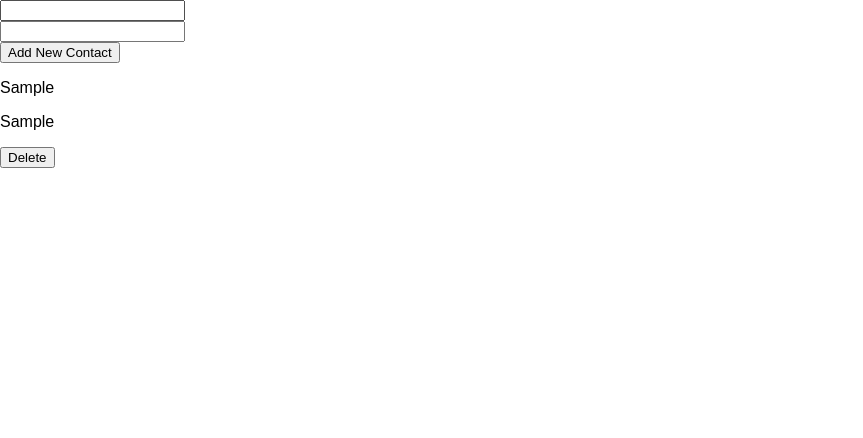
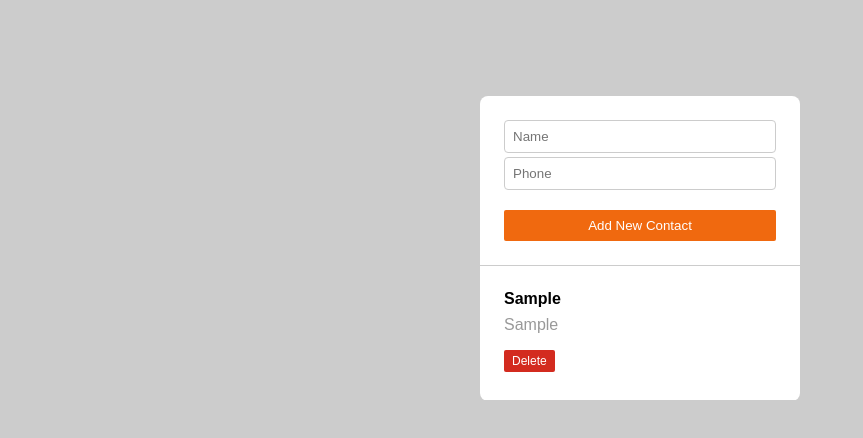
Before and after one commit to gattigaga/basic-redux, a React (Create React App) app: page / in a window 1280 px wide. Both pictures are taken after typing "Sample", "Sample" into the empty fields and a click on the button "Add New Contact". Shown: the top 438 px of the page, without its empty margins (0-863 px from the left). Built offline with nearby package versions, Linux system fonts and the light colour scheme.

Commit message:
Styling components

```diff
--- a/src/App.js
+++ b/src/App.js
@@ -3,8 +3,8 @@ import { connect } from "react-redux";
 
 import ContactList from "./components/ContactList";
 import ContactItem from "./components/ContactItem";
-
 import { addContact, removeContact } from "./states/actions";
+import "./assets/css/App.css";
 
 class App extends Component {
   constructor(props) {
@@ -22,17 +22,21 @@ class App extends Component {
 
     return (
       <div className="App">
-        <div>
+        <div className="App__form">
           <input
             type="text"
             value={name}
             onChange={event => this.setState({ name: event.target.value })}
+            className="App__input"
+            placeholder="Name"
           />
           <br />
           <input
             type="text"
             value={phone}
             onChange={event => this.setState({ phone: event.target.value })}
+            className="App__input"
+            placeholder="Phone"
           />
           <br />
           <button
@@ -41,6 +45,7 @@ class App extends Component {
               this.setState({ name: "", phone: "" });
               addNewContact({ name, phone });
             }}
+            className="App__button"
           >
             Add New Contact
           </button>
--- /dev/null
+++ b/src/assets/css/App.css
@@ -0,0 +1,36 @@
+.App {
+  width: 320px;
+  border-radius: 8px;
+  margin: 96px auto;
+  background-color: white;
+}
+
+.App * {
+  outline-width: 0px;
+}
+
+.App__form {
+  border-bottom: 1px solid #ccc;
+  padding: 24px;
+}
+
+.App__input {
+  width: 100%;
+  padding: 8px;
+  border: 1px solid #ccc;
+  border-radius: 4px;
+  box-sizing: border-box;
+  margin-bottom: 4px;
+}
+
+.App__button {
+  width: 100%;
+  padding: 8px;
+  border: 0px;
+  border-radius: 2px;
+  box-sizing: border-box;
+  margin-top: 16px;
+  background-color: #f0690f;
+  color: white;
+  cursor: pointer;
+}
--- /dev/null
+++ b/src/assets/css/ContactItem.css
@@ -0,0 +1,31 @@
+.ContactItem {
+  border-bottom: 1px solid #ccc;
+  padding: 24px;
+}
+
+.ContactItem__name,
+.ContactItem__phone {
+  margin: 0px;
+  margin-bottom: 8px;
+}
+
+.ContactItem__name {
+  font-weight: bold;
+}
+
+.ContactItem__phone {
+  color: #999;
+}
+
+.ContactItem__button {
+  padding: 4px 8px;
+  border: 0px;
+  border-radius: 2px;
+  box-sizing: border-box;
+  margin-bottom: 4px;
+  background-color: #d32b1f;
+  color: white;
+  cursor: pointer;
+  margin-top: 8px;
+  font-size: 12px;
+}
--- a/src/assets/css/index.css
+++ b/src/assets/css/index.css
@@ -2,4 +2,5 @@ body {
   margin: 0;
   padding: 0;
   font-family: sans-serif;
+  background-color: #ccc;
 }
--- a/src/components/ContactItem.js
+++ b/src/components/ContactItem.js
@@ -1,5 +1,7 @@
 import React from "react";
 import PropTypes from "prop-types";
+
+import "../assets/css/ContactItem.css";
 
 const ContactItem = ({ name, phone, onClickDelete }) => (
   <div className="ContactItem">
```
